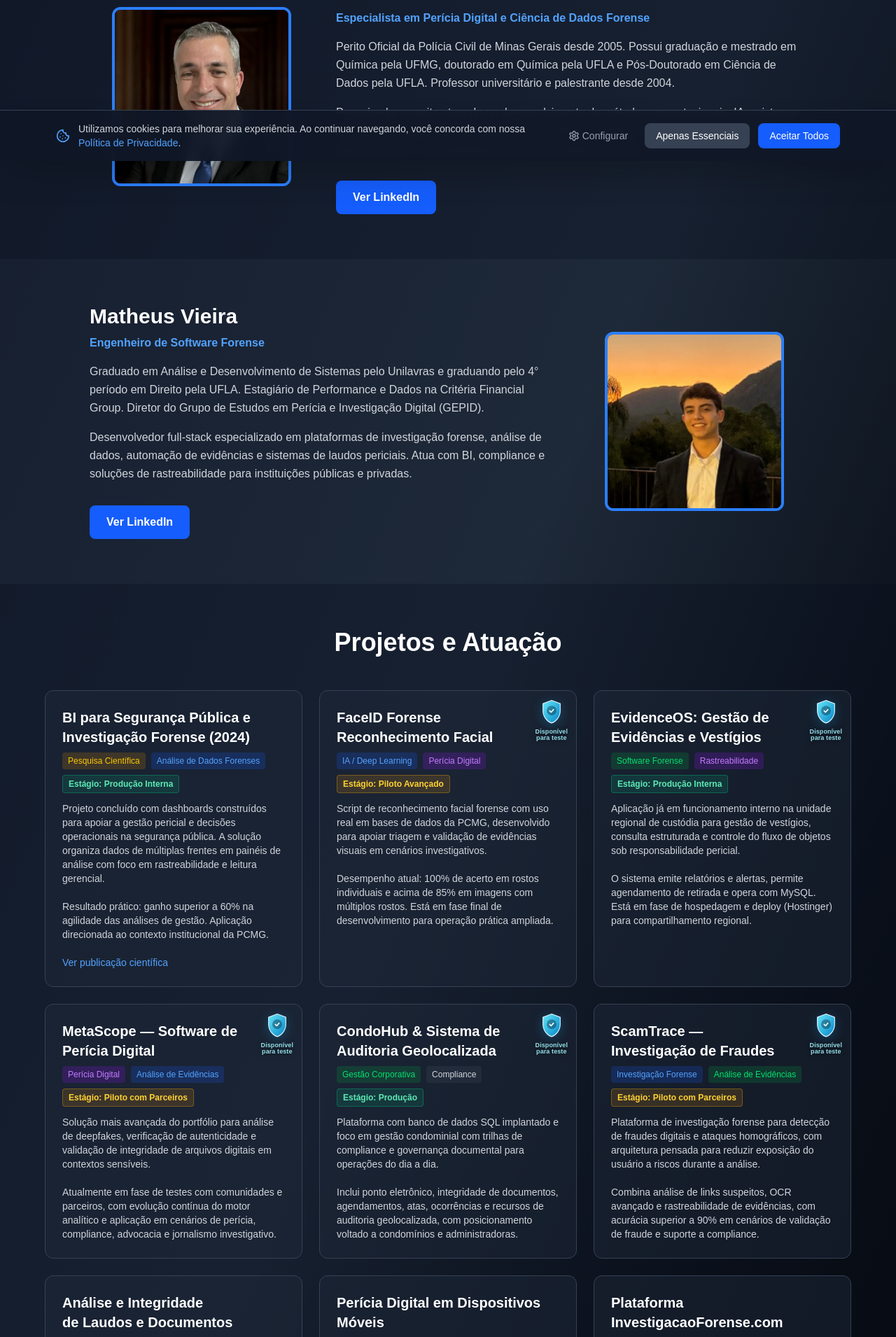
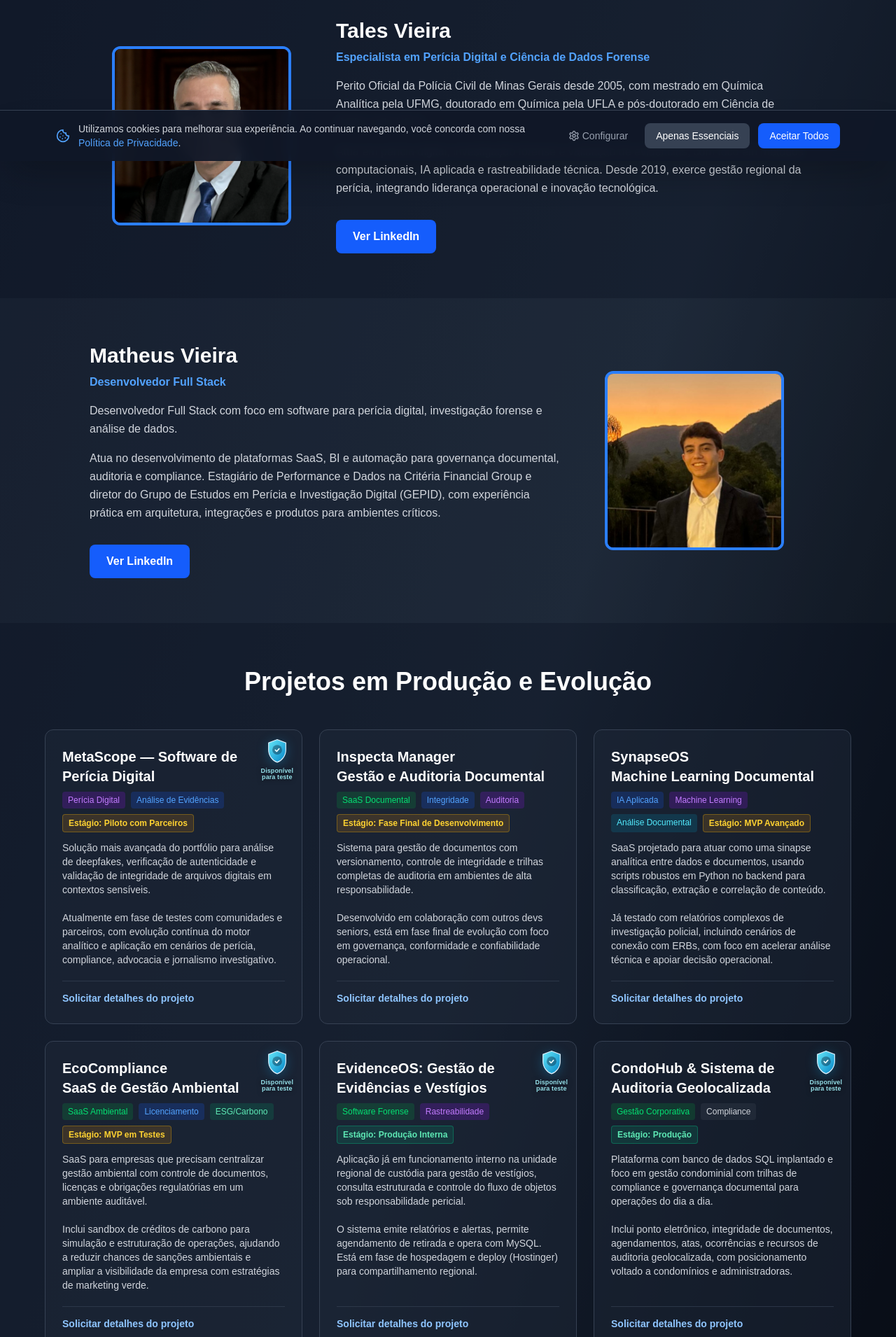
Before and after one commit to talesperito/investigacao-forense, a Next.js app: page /portfolio in a window 1280 px wide. Shown: the part 570-2480 px from the top of the page at 70% size. Built offline with nearby package versions, Linux system fonts and the light colour scheme.

Commit message:
Refina SEO/CRO do portfolio e adiciona EvidenceOS em aplicacoes

```diff
--- a/app/aplicacoes/page.tsx
+++ b/app/aplicacoes/page.tsx
@@ -63,6 +63,19 @@ const applicationCards: AppCard[] = [
     cta: 'Ver página completa do MetaScope',
   },
   {
+    name: 'EvidenceOS',
+    stage: 'Produção interna',
+    summary:
+      'Sistema para gestão de evidências e vestígios com rastreabilidade do fluxo operacional, consultas estruturadas e apoio à custódia técnica.',
+    bullets: [
+      'Controle de entrada, movimentação e retirada de vestígios',
+      'Relatórios e alertas para acompanhamento operacional',
+      'Base SQL com foco em governança e conformidade pericial',
+    ],
+    href: '/contato',
+    cta: 'Solicitar apresentação do EvidenceOS',
+  },
+  {
     name: 'CondoHub',
     stage: 'MVP em testes',
     summary:
@@ -76,17 +89,17 @@ const applicationCards: AppCard[] = [
     cta: 'Ver página do CondoHub',
   },
   {
-    name: 'EcoForensics Manager',
-    stage: 'MVP em evolução',
+    name: 'Inspecta Manager',
+    stage: 'Fase final de desenvolvimento',
     summary:
-      'Projeto focado em gestão de documentos técnicos e rastreabilidade de dados para ambientes de alta responsabilidade.',
+      'Sistema para gestão de documentos com versionamento, controle de integridade e trilhas completas de auditoria.',
     bullets: [
-      'Repositório documental com integridade por hash',
-      'Auditoria e rastreabilidade de alterações',
-      'Arquitetura orientada a compliance',
+      'Versionamento e histórico completo de documentos',
+      'Integridade documental e governança operacional',
+      'Desenvolvido com outros devs seniors',
     ],
     href: '/contato',
-    cta: 'Solicitar demonstração',
+    cta: 'Solicitar demonstração do Inspecta Manager',
   },
 ];
 
--- a/app/portfolio/layout.tsx
+++ b/app/portfolio/layout.tsx
@@ -73,15 +73,18 @@ const projectListSchema = {
   "@type": "ItemList",
   name: "Projetos e aplicações do portfólio",
   itemListElement: [
-    { "@type": "ListItem", position: 1, name: "BI para Segurança Pública e Investigação Forense" },
-    { "@type": "ListItem", position: 2, name: "FaceID Forense" },
-    { "@type": "ListItem", position: 3, name: "EvidenceOS" },
-    { "@type": "ListItem", position: 4, name: "MetaScope" },
-    { "@type": "ListItem", position: 5, name: "CondoHub e Sistema de Auditoria Geolocalizada" },
-    { "@type": "ListItem", position: 6, name: "ScamTrace" },
-    { "@type": "ListItem", position: 7, name: "Analise e Integridade de Laudos e Documentos" },
-    { "@type": "ListItem", position: 8, name: "Pericia Digital em Dispositivos Moveis" },
-    { "@type": "ListItem", position: 9, name: "Plataforma InvestigacaoForense.com" },
+    { "@type": "ListItem", position: 1, name: "MetaScope" },
+    { "@type": "ListItem", position: 2, name: "Inspecta Manager" },
+    { "@type": "ListItem", position: 3, name: "SynapseOS" },
+    { "@type": "ListItem", position: 4, name: "EcoCompliance" },
+    { "@type": "ListItem", position: 5, name: "EvidenceOS" },
+    { "@type": "ListItem", position: 6, name: "CondoHub e Sistema de Auditoria Geolocalizada" },
+    { "@type": "ListItem", position: 7, name: "ScamTrace" },
+    { "@type": "ListItem", position: 8, name: "FaceID Forense" },
+    { "@type": "ListItem", position: 9, name: "BI para Segurança Pública e Investigação Forense" },
+    { "@type": "ListItem", position: 10, name: "Perícia Digital em Dispositivos Móveis" },
+    { "@type": "ListItem", position: 11, name: "Análise e Integridade de Laudos e Documentos" },
+    { "@type": "ListItem", position: 12, name: "Plataforma InvestigacaoForense.com" },
   ],
 };
 
--- a/app/portfolio/page.tsx
+++ b/app/portfolio/page.tsx
@@ -52,6 +52,15 @@ function DemoSeal() {
   );
 }
 
+function CardCta({ href = "/contato", label = "Solicitar detalhes do projeto" }: { href?: string; label?: string }) {
+  return (
+    <div className="mt-5 pt-3 border-t border-gray-700/70">
+      <a href={href} className="text-sm font-semibold text-blue-300 hover:text-blue-200 transition-colors">
+        {label}
+      </a>
+    </div>
+  );
+}
 export default function PortfolioPage() {
   return (
     <main className="min-h-screen bg-gradient-to-br from-gray-900 via-gray-800 to-black">
@@ -59,10 +68,16 @@ export default function PortfolioPage() {
       <section className="py-20 px-4 bg-gradient-to-r from-gray-900 to-gray-800">
         <div className="max-w-5xl mx-auto text-center">
           <h1 className="text-5xl md:text-6xl font-bold text-white mb-6">
-            Plataforma de Tecnologia para Investigação e Perícia Digital
+            Portfólio de Projetos em Perícia Digital e Investigação Forense
           </h1>
           <p className="text-xl text-gray-300 mb-6">
-            Desenvolvemos software e plataformas de dados para investigação forense, perícia digital e análise de evidências. Nossas soluções combinam engenharia de software, BI, automação e ciência de dados para apoiar equipes periciais, jurídicas e de auditoria em ambientes de alta responsabilidade.
+            Reunimos projetos executados e em evolução nas áreas de perícia digital, investigação forense, análise de evidências, BI e automação. Desenvolvemos soluções para equipes periciais, jurídicas e de compliance que precisam de rastreabilidade, integridade e apoio à decisão em ambientes críticos.
+            <br /><br />
+            Para conhecer as soluções disponíveis para contratação e demonstração, acesse a página de{" "}
+            <a href="/aplicacoes" className="underline underline-offset-4 decoration-gray-400 hover:decoration-blue-300 transition-colors">
+              Soluções
+            </a>
+            .
           </p>
         </div>
       </section>
@@ -88,13 +103,15 @@ export default function PortfolioPage() {
               </h2>
               <p className="text-blue-400 font-semibold mb-4">Especialista em Perícia Digital e Ciência de Dados Forense</p>
               <p className="text-gray-300 leading-relaxed">
-                Perito Oficial da Polícia Civil de Minas Gerais desde 2005.
-                Possui graduação e mestrado em Química pela UFMG, doutorado
-                em Química pela UFLA e Pós-Doutorado em Ciência de Dados pela UFLA.
-                Professor universitário e palestrante desde 2004.
+                Perito Oficial da Polícia Civil de Minas Gerais desde 2005, com
+                mestrado em Química Analítica pela UFMG, doutorado em Química pela UFLA e
+                pós-doutorado em Ciência de Dados pela UFLA.
               </p>
               <p className="text-gray-300 leading-relaxed">
-                Pesquisador e perito atuando no desenvolvimento de métodos computacionais, IA e sistemas para investigação forense e validação de evidências digitais. Especializado em análise de dados forenses, rastreabilidade de provas e auditoria técnica.
+                Atua em perícia digital, investigação forense e validação de
+                evidências, com foco em métodos computacionais, IA aplicada e
+                rastreabilidade técnica. Desde 2019, exerce gestão regional da
+                perícia, integrando liderança operacional e inovação tecnológica.
               </p>
 
               <div className="pt-4">
@@ -120,15 +137,18 @@ export default function PortfolioPage() {
               <h2 className="text-3xl font-bold text-white mb-2">
                 Matheus Vieira
               </h2>
-              <p className="text-blue-400 font-semibold mb-4">Engenheiro de Software Forense</p>
+              <p className="text-blue-400 font-semibold mb-4">Desenvolvedor Full Stack</p>
               <p className="text-gray-300 leading-relaxed">
-                Graduado em Análise e Desenvolvimento de Sistemas pelo Unilavras e
-                graduando pelo 4° período em Direito pela UFLA. Estagiário de Performance
-                e Dados na Critéria Financial Group.
-                Diretor do Grupo de Estudos em Perícia e Investigação Digital (GEPID).
+                Desenvolvedor Full Stack com foco em software para perícia
+                digital, investigação forense e análise de dados.
               </p>
               <p className="text-gray-300 leading-relaxed">
-                Desenvolvedor full-stack especializado em plataformas de investigação forense, análise de dados, automação de evidências e sistemas de laudos periciais. Atua com BI, compliance e soluções de rastreabilidade para instituições públicas e privadas.
+                Atua no desenvolvimento de plataformas SaaS, BI e automação para
+                governança documental, auditoria e compliance. Estagiário de
+                Performance e Dados na Critéria Financial Group e diretor do
+                Grupo de Estudos em Perícia e Investigação Digital (GEPID), com
+                experiência prática em arquitetura, integrações e produtos para
+                ambientes críticos.
               </p>
 
               <div className="pt-4">
@@ -161,13 +181,13 @@ export default function PortfolioPage() {
       <section className="py-16 px-4 bg-gray-900/50">
         <div className="max-w-6xl mx-auto">
           <h2 className="text-4xl font-bold text-white mb-12 text-center">
-            Projetos e Atuação
+            Projetos em Produção e Evolução
           </h2>
 
           <div className="grid grid-cols-1 md:grid-cols-2 lg:grid-cols-3 gap-6">
 
             {/* 1 */}
-            <div className="bg-gray-800/50 rounded-xl p-6 border border-gray-700 hover:border-blue-500 transition-all">
+            <div className="order-9 bg-gray-800/50 rounded-xl p-6 border border-gray-700 hover:border-blue-500 transition-all flex flex-col">
               <h3 className="text-xl font-bold text-white mb-2">
                 BI para Segurança Pública e Investigação Forense (2024)
               </h3>
@@ -183,10 +203,10 @@ export default function PortfolioPage() {
                 </span>
               </div>
               <p className="text-gray-300 text-sm">
-                Projeto concluído com dashboards construídos para apoiar a gestão pericial e decisões operacionais na segurança pública. A solução organiza dados de múltiplas frentes em painéis de análise com foco em rastreabilidade e leitura gerencial.
+                Projeto concluído com dashboards para apoiar a gestão pericial e decisões operacionais na segurança pública. A solução organiza dados de múltiplas frentes em painéis com foco em rastreabilidade e leitura gerencial.
                 <br /><br />
-                Resultado prático: ganho superior a 60% na agilidade das análises de gestão. Aplicação direcionada ao contexto institucional da PCMG.
-                <br /><br />
+                Resultado prático: ganho superior a 60% na agilidade das análises institucionais da PCMG.
+                <br />
                 <a
                   href="https://link.springer.com/chapter/10.1007/978-3-032-05008-3_17"
                   target="_blank"
@@ -196,11 +216,13 @@ export default function PortfolioPage() {
                   Ver publicação científica
                 </a>
               </p>
+              <div className="mt-auto">
+                <CardCta />
+              </div>
             </div>
 
             {/* 2 */}
-            <div className="relative bg-gray-800/50 rounded-xl p-6 border border-gray-700 hover:border-blue-500 transition-all">
-              <DemoSeal />
+            <div className="order-8 relative bg-gray-800/50 rounded-xl p-6 border border-gray-700 hover:border-blue-500 transition-all flex flex-col">
               <h3 className="text-xl font-bold text-white mb-2 pr-16">
                 FaceID Forense
                 <br />
@@ -222,10 +244,13 @@ export default function PortfolioPage() {
                 <br /><br />
                 Desempenho atual: 100% de acerto em rostos individuais e acima de 85% em imagens com múltiplos rostos. Está em fase final de desenvolvimento para operação prática ampliada.
               </p>
+              <div className="mt-auto">
+                <CardCta />
+              </div>
             </div>
 
             {/* 3 */}
-            <div className="relative bg-gray-800/50 rounded-xl p-6 border border-gray-700 hover:border-blue-500 transition-all">
+            <div className="order-5 relative bg-gray-800/50 rounded-xl p-6 border border-gray-700 hover:border-blue-500 transition-all flex flex-col">
               <DemoSeal />
               <h3 className="text-xl font-bold text-white mb-2 pr-16">
                 EvidenceOS: Gestão de Evidências e Vestígios
@@ -246,10 +271,13 @@ export default function PortfolioPage() {
                 <br /><br />
                 O sistema emite relatórios e alertas, permite agendamento de retirada e opera com MySQL. Está em fase de hospedagem e deploy (Hostinger) para compartilhamento regional.
               </p>
+              <div className="mt-auto">
+                <CardCta />
+              </div>
             </div>
 
             {/* 4 */}
-            <div className="relative bg-gray-800/50 rounded-xl p-6 border border-gray-700 hover:border-blue-500 transition-all">
+            <div className="order-1 relative bg-gray-800/50 rounded-xl p-6 border border-gray-700 hover:border-blue-500 transition-all flex flex-col">
               <DemoSeal />
               <h3 className="text-xl font-bold text-white mb-2 pr-16">
                 MetaScope — Software de Perícia Digital
@@ -270,10 +298,13 @@ export default function PortfolioPage() {
                 <br /><br />
                 Atualmente em fase de testes com comunidades e parceiros, com evolução contínua do motor analítico e aplicação em cenários de perícia, compliance, advocacia e jornalismo investigativo.
               </p>
+              <div className="mt-auto">
+                <CardCta />
+              </div>
             </div>
 
             {/* 5 */}
-            <div className="relative bg-gray-800/50 rounded-xl p-6 border border-gray-700 hover:border-blue-500 transition-all">
+            <div className="order-6 relative bg-gray-800/50 rounded-xl p-6 border border-gray-700 hover:border-blue-500 transition-all flex flex-col">
               <DemoSeal />
               <h3 className="text-xl font-bold text-white mb-2 pr-16">
                 CondoHub & Sistema de Auditoria Geolocalizada
@@ -294,10 +325,13 @@ export default function PortfolioPage() {
                 <br /><br />
                 Inclui ponto eletrônico, integridade de documentos, agendamentos, atas, ocorrências e recursos de auditoria geolocalizada, com posicionamento voltado a condomínios e administradoras.
               </p>
+              <div className="mt-auto">
+                <CardCta />
+              </div>
             </div>
 
             {/* 6 */}
-            <div className="relative bg-gray-800/50 rounded-xl p-6 border border-gray-700 hover:border-blue-500 transition-all">
+            <div className="order-7 relative bg-gray-800/50 rounded-xl p-6 border border-gray-700 hover:border-blue-500 transition-all flex flex-col">
               <DemoSeal />
               <h3 className="text-xl font-bold text-white mb-2 pr-16">
                 ScamTrace — Investigação de Fraudes
@@ -318,10 +352,13 @@ export default function PortfolioPage() {
                 <br /><br />
                 Combina análise de links suspeitos, OCR avançado e rastreabilidade de evidências, com acurácia superior a 90% em cenários de validação de fraude e suporte a compliance.
               </p>
+              <div className="mt-auto">
+                <CardCta />
+              </div>
             </div>
 
             {/* 7 */}
-            <div className="bg-gray-800/50 rounded-xl p-6 border border-gray-700 hover:border-blue-500 transition-all">
+            <div className="order-11 bg-gray-800/50 rounded-xl p-6 border border-gray-700 hover:border-blue-500 transition-all flex flex-col">
               <h3 className="text-xl font-bold text-white mb-2">
                 Análise e Integridade
                 <br />
@@ -343,10 +380,13 @@ export default function PortfolioPage() {
                 <br /><br />
                 Projeto em parceria com outros desenvolvedores. A arquitetura em camadas reduz consumo de tokens de LLM e acelera o fluxo com rastreabilidade.
               </p>
+              <div className="mt-auto">
+                <CardCta />
+              </div>
             </div>
 
             {/* 8 */}
-            <div className="bg-gray-800/50 rounded-xl p-6 border border-gray-700 hover:border-blue-500 transition-all">
+            <div className="order-10 bg-gray-800/50 rounded-xl p-6 border border-gray-700 hover:border-blue-500 transition-all flex flex-col">
               <h3 className="text-xl font-bold text-white mb-2">
                 Perícia Digital em Dispositivos Móveis
               </h3>
@@ -366,10 +406,13 @@ export default function PortfolioPage() {
                 <br /><br />
                 Projeto em parceria com outros desenvolvedores para interpretar relatórios com grafos, padrões de repetição e análise comportamental. Meta: reduzir análises de 12 horas para cerca de 2 horas.
               </p>
+              <div className="mt-auto">
+                <CardCta />
+              </div>
             </div>
 
             {/* 9 */}
-            <div className="bg-gray-800/50 rounded-xl p-6 border border-gray-700 hover:border-blue-500 transition-all">
+            <div className="order-12 bg-gray-800/50 rounded-xl p-6 border border-gray-700 hover:border-blue-500 transition-all flex flex-col">
               <h3 className="text-xl font-bold text-white mb-2">
                 Plataforma InvestigacaoForense.com
               </h3>
@@ -386,6 +429,103 @@ export default function PortfolioPage() {
                 <br /><br />
                 Projeto com SEO estruturado e indexação completa no Google, incluindo aprovação no Google AdSense, resultado de implementação cuidadosa de conteúdo, arquitetura e qualidade técnica.
               </p>
+              <div className="mt-auto">
+                <CardCta />
+              </div>
+            </div>
+
+            {/* 10 */}
+            <div className="order-2 bg-gray-800/50 rounded-xl p-6 border border-gray-700 hover:border-blue-500 transition-all flex flex-col">
+              <h3 className="text-xl font-bold text-white mb-2">
+                Inspecta Manager
+                <br />
+                Gestão e Auditoria Documental
+              </h3>
+              <div className="flex gap-2 mb-3 flex-wrap">
+                <span className="text-xs px-2 py-1 rounded bg-green-600/20 text-green-400">
+                  SaaS Documental
+                </span>
+                <span className="text-xs px-2 py-1 rounded bg-blue-600/20 text-blue-400">
+                  Integridade
+                </span>
+                <span className="text-xs px-2 py-1 rounded bg-purple-600/20 text-purple-400">
+                  Auditoria
+                </span>
+                <span className="text-xs px-2 py-1 rounded border border-amber-400/30 bg-amber-500/15 text-amber-300 font-semibold">
+                  Estágio: Fase Final de Desenvolvimento
+                </span>
+              </div>
+              <p className="text-gray-300 text-sm">
+                Sistema para gestão de documentos com versionamento, controle de integridade e trilhas completas de auditoria em ambientes de alta responsabilidade.
+                <br /><br />
+                Desenvolvido em colaboração com outros devs seniors, está em fase final de evolução com foco em governança, conformidade e confiabilidade operacional.
+              </p>
+              <div className="mt-auto">
+                <CardCta />
+              </div>
+            </div>
+
+            {/* 11 */}
+            <div className="order-3 bg-gray-800/50 rounded-xl p-6 border border-gray-700 hover:border-blue-500 transition-all flex flex-col">
+              <h3 className="text-xl font-bold text-white mb-2">
+                SynapseOS
+                <br />
+                Machine Learning Documental
+              </h3>
+              <div className="flex gap-2 mb-3 flex-wrap">
+                <span className="text-xs px-2 py-1 rounded bg-blue-600/20 text-blue-400">
+                  IA Aplicada
+                </span>
+                <span className="text-xs px-2 py-1 rounded bg-purple-600/20 text-purple-400">
+                  Machine Learning
+                </span>
+                <span className="text-xs px-2 py-1 rounded bg-cyan-600/20 text-cyan-300">
+                  Análise Documental
+                </span>
+                <span className="text-xs px-2 py-1 rounded border border-amber-400/30 bg-amber-500/15 text-amber-300 font-semibold">
+                  Estágio: MVP Avançado
+                </span>
+              </div>
+              <p className="text-gray-300 text-sm">
+                SaaS projetado para atuar como uma sinapse analítica entre dados e documentos, usando scripts robustos em Python no backend para classificação, extração e correlação de conteúdo.
+                <br /><br />
+                Já testado com relatórios complexos de investigação policial, incluindo cenários de conexão com ERBs, com foco em acelerar análise técnica e apoiar decisão operacional.
+              </p>
+              <div className="mt-auto">
+                <CardCta />
+              </div>
+            </div>
+
+            {/* 12 */}
+            <div className="order-4 relative bg-gray-800/50 rounded-xl p-6 border border-gray-700 hover:border-blue-500 transition-all flex flex-col">
+              <DemoSeal />
+              <h3 className="text-xl font-bold text-white mb-2 pr-16">
+                EcoCompliance
+                <br />
+                SaaS de Gestão Ambiental
+              </h3>
+              <div className="flex gap-2 mb-3 flex-wrap">
+                <span className="text-xs px-2 py-1 rounded bg-green-600/20 text-green-400">
+                  SaaS Ambiental
+                </span>
+                <span className="text-xs px-2 py-1 rounded bg-blue-600/20 text-blue-400">
+                  Licenciamento
+                </span>
+                <span className="text-xs px-2 py-1 rounded bg-emerald-600/20 text-emerald-300">
+                  ESG/Carbono
+                </span>
+                <span className="text-xs px-2 py-1 rounded border border-amber-400/30 bg-amber-500/15 text-amber-300 font-semibold">
+                  Estágio: MVP em Testes
+                </span>
+              </div>
+              <p className="text-gray-300 text-sm">
+                SaaS para empresas que precisam centralizar gestão ambiental com controle de documentos, licenças e obrigações regulatórias em um ambiente auditável.
+                <br /><br />
+                Inclui sandbox de créditos de carbono para simulação e estruturação de operações, ajudando a reduzir chances de sanções ambientais e ampliar a visibilidade da empresa com estratégias de marketing verde.
+              </p>
+              <div className="mt-auto">
+                <CardCta />
+              </div>
             </div>
 
           </div>
@@ -402,8 +542,8 @@ export default function PortfolioPage() {
             <a href="/plataforma-dados-criticos" className="text-blue-400 hover:text-blue-300 font-semibold transition-colors">
               → Conheça nossa Plataforma de Dados
             </a>
-            <a href="/solucoes" className="text-blue-400 hover:text-blue-300 font-semibold transition-colors">
-              → Veja nossas Soluções
+            <a href="/aplicacoes" className="text-blue-400 hover:text-blue-300 font-semibold transition-colors">
+              → Veja nossas Aplicações
             </a>
           </div>
         </div>
```
